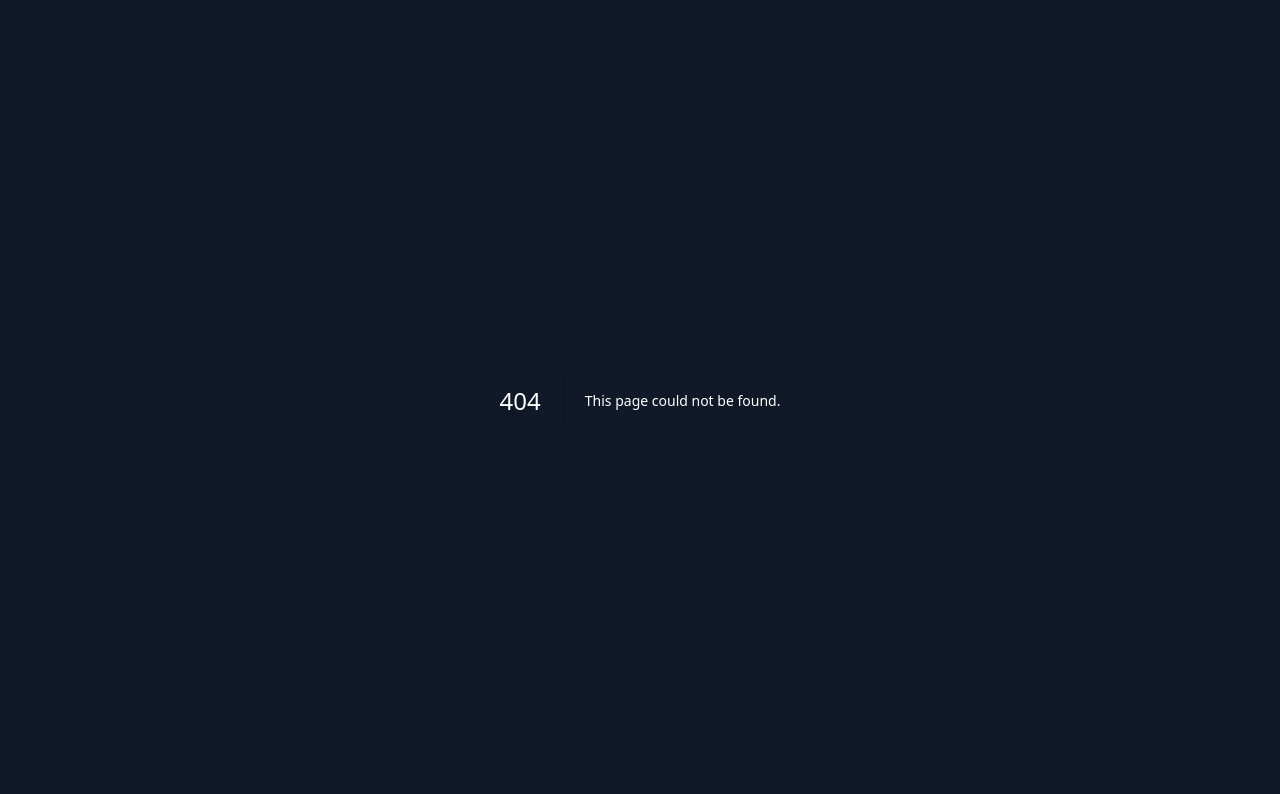
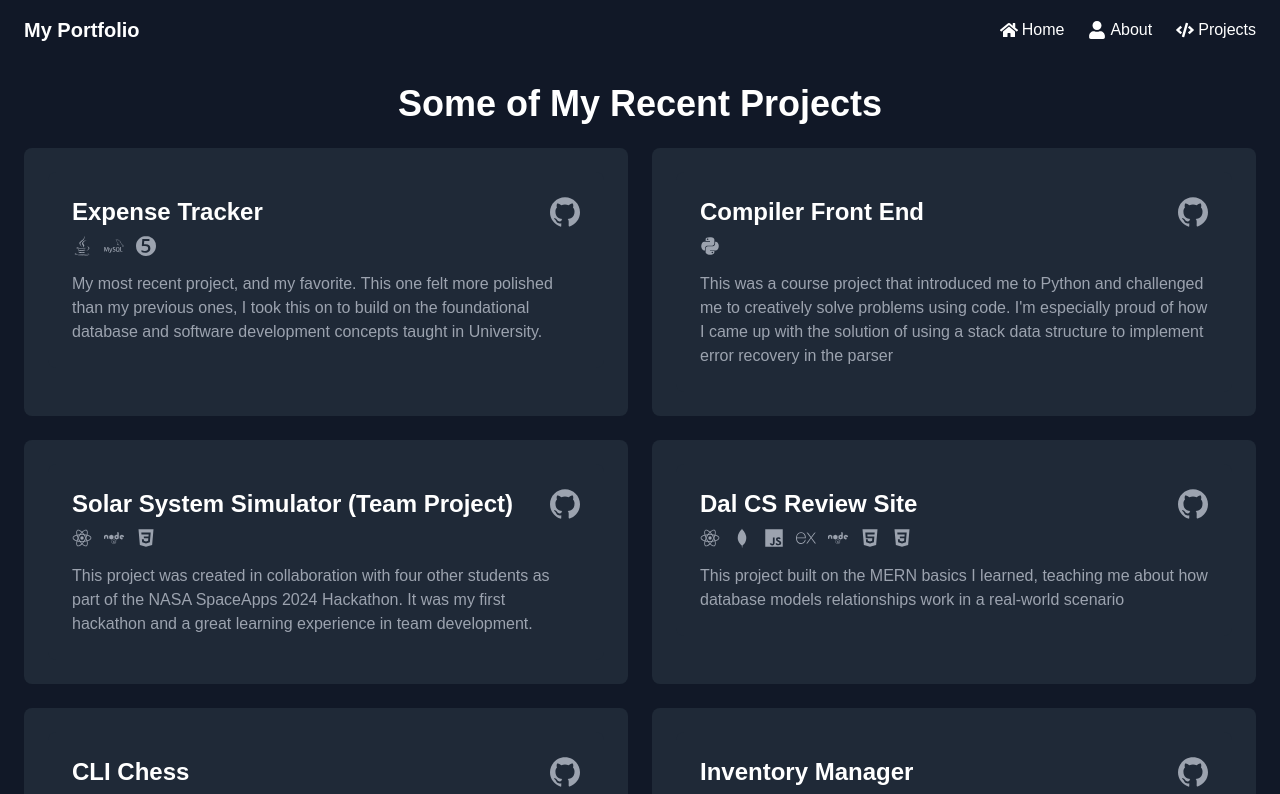
Before and after one commit to mroz-michael/portfolio_2.0, a Next.js app: page /projects in a window 1280 px wide. Before the commit this address had no page. Shown: the top 794 px of the page. Built offline with nearby package versions, Linux system fonts and the light colour scheme.

Commit message:
added page for projects and about me. website is in reasonable state to upload

```diff
--- /dev/null
+++ b/data/project_data.json
@@ -0,0 +1,44 @@
+[
+    {
+      "name": "Expense Tracker",
+      "comment": "My most recent project, and my favorite. This one felt more polished than my previous ones, I took this on to build on the foundational database and software development concepts taught in University.",
+      "description": "A command-line Java app equipped with user authentication, a MySQL database and JUnit tests.",
+      "tech_used": ["java", "mysql", "junit"],
+      "github_link": "https://github.com/mroz-michael/expense_tracker"
+    },
+    {
+      "name": "Compiler Front End",
+      "comment": "This was a course project that introduced me to Python and challenged me to creatively solve problems using code. I'm especially proud of how I came up with the solution of using a stack data structure to implement error recovery in the parser",
+      "description": "A scanner and parser that tokenize and parse txt files based on a JSON-like grammar.",
+      "tech_used": ["python"],
+      "github_link": "https://github.com/mroz-michael/compiler_frontend"
+    },
+    {
+      "name": "Solar System Simulator (Team Project)",
+      "comment": "This project was created in collaboration with four other students as part of the NASA SpaceApps 2024 Hackathon. It was my first hackathon and a great learning experience in team development.",
+      "description": "An interactive application developed for NASA SpaceApps 2024, allowing users to explore the dynamics of our solar system through realistic gravitational simulations.",
+      "tech_used": ["react", "node", "css"],
+      "github_link": "https://github.com/ElliotGBA/spaceapps2024"
+    },
+    {
+      "name": "Dal CS Review Site",
+      "comment": "This project built on the MERN basics I learned, teaching me about how database models relationships work in a real-world scenario",
+      "description": "A MERN stack web app with user authentication that displays Dalhousie CS courses, allowing users to create reviews.",
+      "tech_used": ["react", "mongodb", "js", "express", "node", "html", "css"],
+      "github_link": "https://github.com/mroz-michael/cs-dal-courseinfo"
+    },
+    {
+      "name": "CLI Chess",
+      "comment": "After my first year studies, I was eager to use OOP fundamentals to tackle a logic-intensive problem. Even though coding chess is very unoriginal, I'm really proud of this one because I did it all from scratch without using any external resources",
+      "description": "A command line version of Chess using Java Object-Oriented Principles.",
+      "tech_used": ["java"],
+      "github_link": "https://github.com/mroz-michael/cli-chess"
+    },
+    {
+      "name": "Inventory Manager",
+      "comment": "This project was my first step into the world of fullstack development!",
+      "description": "A MERN stack web app that performs CRUD operations on a fictitious inventory of products.",
+      "tech_used": ["react", "mongodb", "js", "express", "node", "html", "css"],
+      "github_link": "https://github.com/mroz-michael/web-inventory_manager"
+    }
+  ]
--- /dev/null
+++ b/src/app/about/page.js
@@ -0,0 +1,9 @@
+import AboutMe from "../components/AboutMe";
+
+export default function About() {
+  return (
+    <main className="min-h-screen bg-gray-900 text-white flex flex-col items-center p-6">
+      <AboutMe />
+    </main>
+  );
+}
--- /dev/null
+++ b/src/app/components/AboutMe.js
@@ -0,0 +1,33 @@
+import SocialLinks from "./SocialLinks";
+
+const AboutMe = () => {
+    const highlightText = "text-green-400 font-semibold";
+  return (
+    <section className="max-w-2xl text-center">
+      <h1 className="text-3xl font-bold white">Here's a bit more about me!</h1>
+      <p className="mt-3 text-white">
+        I'm a 2nd-year Computer Science student at Dalhousie always trying to hone my problem solving skills.
+        I love working with <span className={highlightText}>Java, Python, and Full-Stack Web Development</span>.
+        Right now I'm learning <span className={highlightText}>Next.js and Tailwind CSS</span> (I used both for this website!).
+        I also just started learning about Cloud through a workshop, <span className={highlightText}>I'm planning to take the AWS Cloud Practitioner exam this Spring!</span>
+      </p>
+      <p className="mt-3 text-white">
+        I'm also currently working for Dalhousie as a <span className={highlightText}>Teaching Assistant</span> for Intro to Web Development,
+        and a <span className={highlightText}>Marker</span> for Discrete Math.
+      </p>
+      <p className="mt-3 text-white">
+        Currently, I'm <span className={highlightText}>looking for a co-op for this Summer</span>. I'm hoping to take my skills to the next level, and at the
+        same time make some meaningful connections with people and make a positive impact.
+      </p>
+      <footer>
+        <h3 className="text-2xl white mt-10">
+            Thanks for taking some time to check out my website :) Below are links to my GitHub and LinkedIn profiles
+        </h3>
+        <SocialLinks />
+      </footer>
+
+    </section>
+  );
+};
+
+export default AboutMe;
--- /dev/null
+++ b/src/app/components/NavBar.js
@@ -0,0 +1,26 @@
+import Link from "next/link";
+import { FaHome, FaUser, FaCode } from "react-icons/fa";
+
+const Navbar = () => {
+  return (
+    <nav className="bg-gray-900 text-white py-4 px-6 flex justify-between items-center shadow-lg">
+      <div className="text-xl font-bold">My Portfolio</div>
+      <div className="flex space-x-6">
+        <Link href="/" className="flex items-center space-x-1 hover:text-green-400 transition">
+          <FaHome size={18} />
+          <span>Home</span>
+        </Link>
+        <Link href="/about" className="flex items-center space-x-1 hover:text-green-400 transition">
+          <FaUser size={18} />
+          <span>About</span>
+        </Link>
+        <Link href="/projects" className="flex items-center space-x-1 hover:text-green-400 transition">
+          <FaCode size={18} />
+          <span>Projects</span>
+        </Link>
+      </div>
+    </nav>
+  );
+};
+
+export default Navbar;
--- /dev/null
+++ b/src/app/components/Project.js
@@ -0,0 +1,58 @@
+"use client"
+import { FaJava, FaNode } from "react-icons/fa";
+import { IoLogoPython, IoLogoCss3, IoLogoReact, IoLogoJavascript, IoLogoHtml5 } from "react-icons/io5";
+import { DiMongodb } from "react-icons/di";
+import { SiExpress, SiMysql, SiJunit5, SiGithub } from "react-icons/si";
+import { useState } from "react";
+
+const Project = ({ project }) => {
+  const logos = {
+    java: <FaJava />,
+    node: <FaNode />,
+    python: <IoLogoPython />,
+    css: <IoLogoCss3 />,
+    react: <IoLogoReact />,
+    js: <IoLogoJavascript />,
+    html: <IoLogoHtml5 />,
+    mongodb: <DiMongodb />,
+    express: <SiExpress />,
+    mysql: <SiMysql />,
+    junit: <SiJunit5 />
+  };
+
+  const [isHovered, setIsHovered] = useState(false);
+
+  return (
+    <div
+    className="relative bg-gray-800 p-6 rounded-lg hover:shadow-[0_4px_10px_rgba(74,222,128,0.5)] transition group"
+    onMouseEnter={() => setIsHovered(true)}
+    onMouseLeave={() => setIsHovered(false)}
+    >
+        <div className="bg-gray-800 p-6 rounded-lg transition">
+
+            <div className="flex justify-between items-center">
+                <a href={project.github_link} target="_blank" rel="noopener noreferrer">
+                    <h2 className="text-2xl font-semibold transition-colors duration-300 hover:text-green-400">
+                    {project.name}
+                    </h2>
+                </a>
+                <a href={project.github_link} target="_blank" rel="noopener noreferrer">
+                    <SiGithub className="text-gray-400 hover:text-white transition" size={30} />
+                </a>
+            </div>
+
+            <div className="flex space-x-3 mt-2">
+                {project.tech_used.map((tech) => (
+                <span key={tech} className="text-xl text-gray-400">
+                    {logos[tech] || tech}
+                </span>
+                ))}
+            </div>
+
+            <p className="text-gray-400 mt-4">{project.comment}</p>
+        </div>
+    </div>
+  );
+};
+
+export default Project;
--- /dev/null
+++ b/src/app/components/ProjectList.js
@@ -0,0 +1,13 @@
+import Project from "./Project";
+
+const ProjectList = ({projects}) => {
+    return (
+        <div className="grid gap-6 md:grid-cols-2">
+            {projects.map((project, i) => (
+                <Project key={i} project={project} />
+            ))}
+        </div>
+    )
+}
+
+export default ProjectList;
--- /dev/null
+++ b/src/app/components/SocialLinks.js
@@ -0,0 +1,14 @@
+import { SiGithub, SiLinkedin } from "react-icons/si";
+
+const SocialLinks = () => (
+    <div className="mt-10 flex justify-center space-x-4">
+      <a href="https://github.com/mroz-michael" target="_blank" rel="noopener noreferrer">
+        <SiGithub className="text-gray-400 hover:text-white transition" size={30} />
+      </a>
+      <a href="https://www.linkedin.com/in/michael-mroz-b687b32b3/" target="_blank" rel="noopener noreferrer">
+        <SiLinkedin className="text-gray-400 hover:text-white transition" size={30} />
+      </a>
+    </div>
+  );
+
+  export default SocialLinks;
--- a/src/app/layout.js
+++ b/src/app/layout.js
@@ -1,5 +1,6 @@
 import { Geist, Geist_Mono } from "next/font/google";
 import "./globals.css";
+import Navbar from "./components/NavBar";
 
 const geistSans = Geist({
   variable: "--font-geist-sans",
@@ -19,7 +20,14 @@ export const metadata = {
 export default function RootLayout({ children }) {
   return (
     <html lang="en">
-      <body className="min-h-screen bg-gray-900 text-white">{children}</body>
+      <body className="bg-gray-900 text-white flex flex-col min-h-screen">
+        <header>
+          <Navbar/>
+        </header>
+        <main>
+          {children}
+        </main>
+      </body>
     </html>
   );
 }
--- /dev/null
+++ b/src/app/not-found.js
@@ -0,0 +1,16 @@
+const NotFound = () => {
+    return (
+      <div className="min-h-screen flex flex-col items-center justify-center bg-gray-900 text-white">
+        <h1 className="text-6xl font-bold">404</h1>
+        <p className="mt-2 text-lg text-gray-400">Oops! Page not found. It's possible I just haven't built it yet :|</p>
+        <a
+          href="/"
+          className="mt-6 px-6 py-3 text-lg font-semibold text-gray-900 bg-green-400 rounded-lg hover:bg-green-500 transition"
+        >
+          Go Home
+        </a>
+      </div>
+    );
+  }
+
+  export default NotFound;
--- a/src/app/page.js
+++ b/src/app/page.js
@@ -6,6 +6,7 @@ import { useState } from "react";
 import WeatherInfo from "./components/WeatherInfo";
 {/* wait a bit for api key to be activated before integrating <WeatherInfo city={"Dartmouth"}/> */}
 import ButtonGroup from "./components/ButtonGroup";
+import SocialLinks from "./components/SocialLinks";
 export default function HomePage() {
   const titleText = "Hi, I'm Michael :)";
   const subText = "Student | Aspiring Developer";
@@ -70,9 +71,7 @@ export default function HomePage() {
           </span>
         </div>
         <ButtonGroup buttons={buttons}/>
-        <footer>
-
-        </footer>
+        <SocialLinks />
       </main>
   );
 }
--- /dev/null
+++ b/src/app/projects/page.js
@@ -0,0 +1,14 @@
+import projectData from "../../../data/project_data.json"
+import ProjectList from "../components/ProjectList";
+import Navbar from "../components/NavBar";
+
+const ProjectsPage = () => {
+    return(
+        <main className="min-h-screen bg-gray-900 text-white flex flex-col items-center p-6">
+            <h1 className="text-4xl font-bold mb-6">Some of My Recent Projects</h1>
+            <ProjectList projects={projectData} />
+        </main>
+    )
+}
+
+export default ProjectsPage;
```
